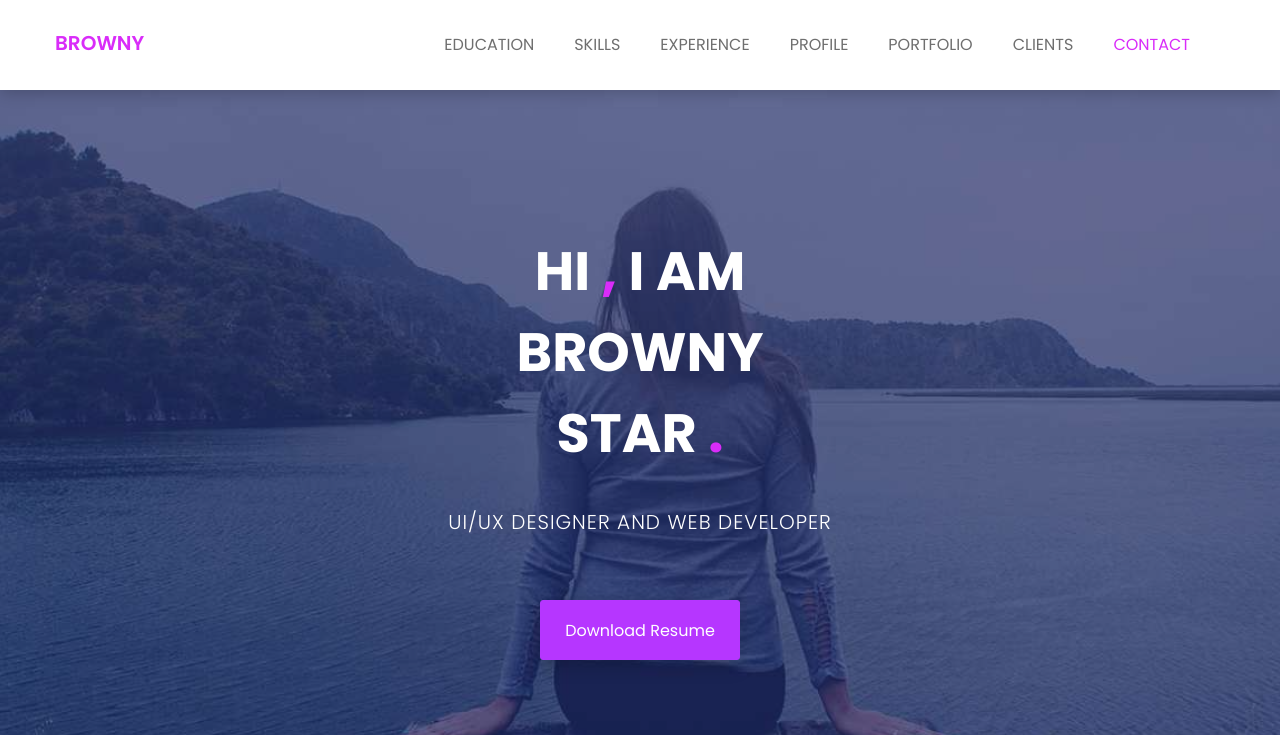
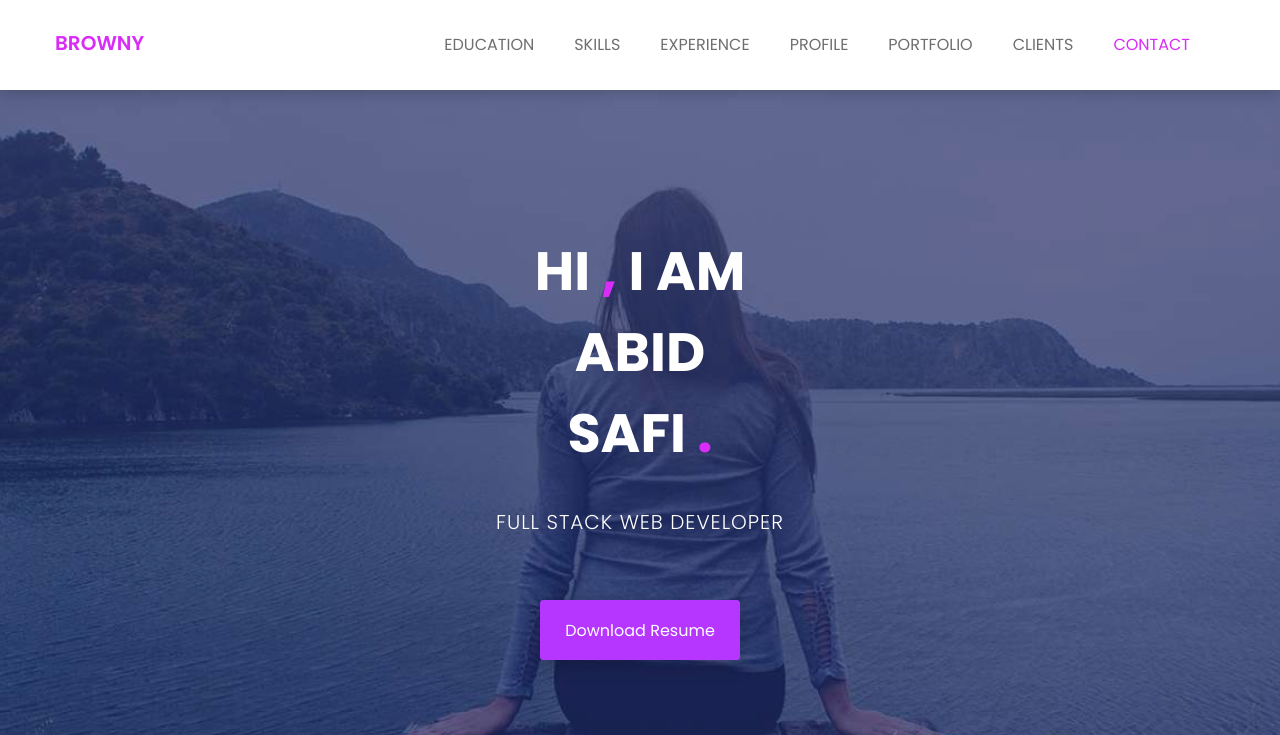
Before and after one commit to Abidsafi123/Portfolio, a plain HTML site: page index.html in a window 1280 px wide. Shown: the top 735 px of the page. Drawn offline with nearby package versions, Linux system fonts and the light colour scheme.

Commit message:
personal_data

```diff
--- a/index.html
+++ b/index.html
@@ -12,7 +12,7 @@
 		<link href="https://fonts.googleapis.com/css?family=Poppins:100,200,300,400,500,600,700,800,900&amp;subset=devanagari,latin-ext" rel="stylesheet">
 
         <!-- title of site -->
-        <title>Browny</title>
+        <title>Abid Safi</title>
 
         <!-- For favicon png -->
 		<link rel="shortcut icon" type="image/icon" href="assets/logo/favicon.png"/>
@@ -103,8 +103,8 @@
 				<div class="row">
 					<div class="col-md-12 text-center">
 						<div class="header-text">
-							<h2>hi <span>,</span> i am <br> browny <br> star <span>.</span>   </h2>
-							<p>ui/ux designer and web developer</p>
+							<h2>hi <span>,</span> i am <br> Abid  <br>Safi <span>.</span>   </h2>
+							<p>Full Stack  web developer</p>
 							<a href="assets/download/browney.txt" download>download resume</a>
 						</div><!--/.header-text-->
 					</div><!--/.col-->
```
